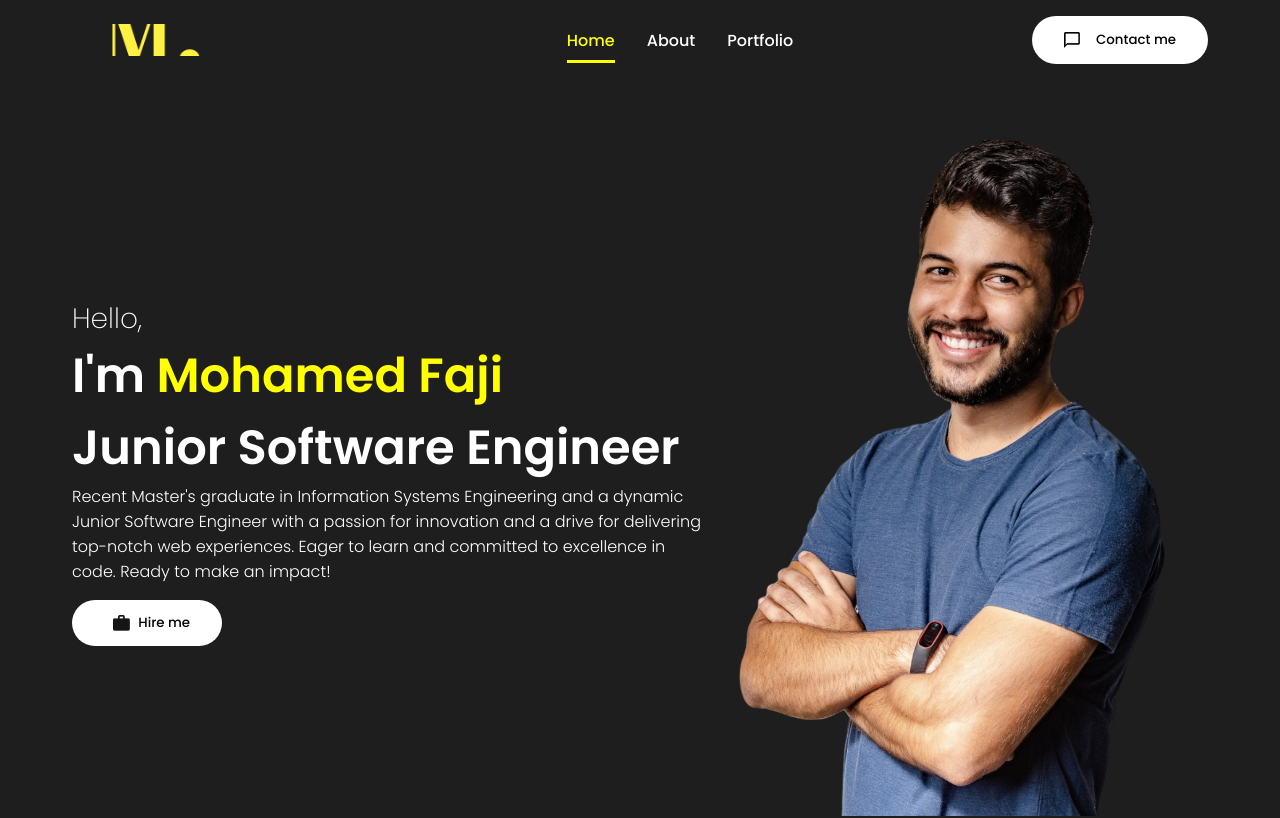
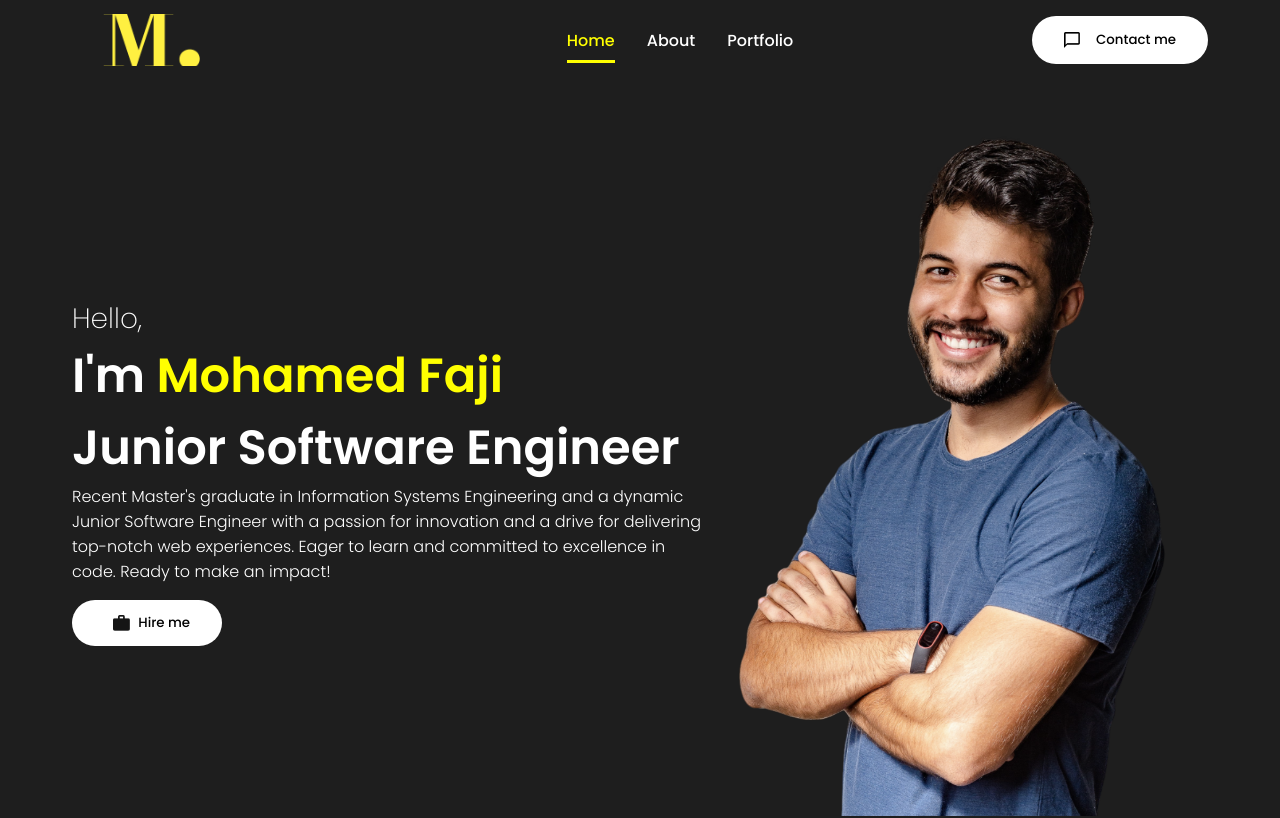
Before and after one commit to MedFaji/portfolio-v2, a React (Create React App) app: page / in a window 1280 px wide. Shown: the top 818 px of the page. Built offline with nearby package versions, Linux system fonts and the light colour scheme.

Commit message:
update logo size

```diff
--- a/src/components/NavBar/NavBar.css
+++ b/src/components/NavBar/NavBar.css
@@ -15,7 +15,7 @@
 
 .logo {
   object-fit: cover;
-  height: 2rem;
+  height: 3.2rem;
   width: 10rem;
 }
 
```
